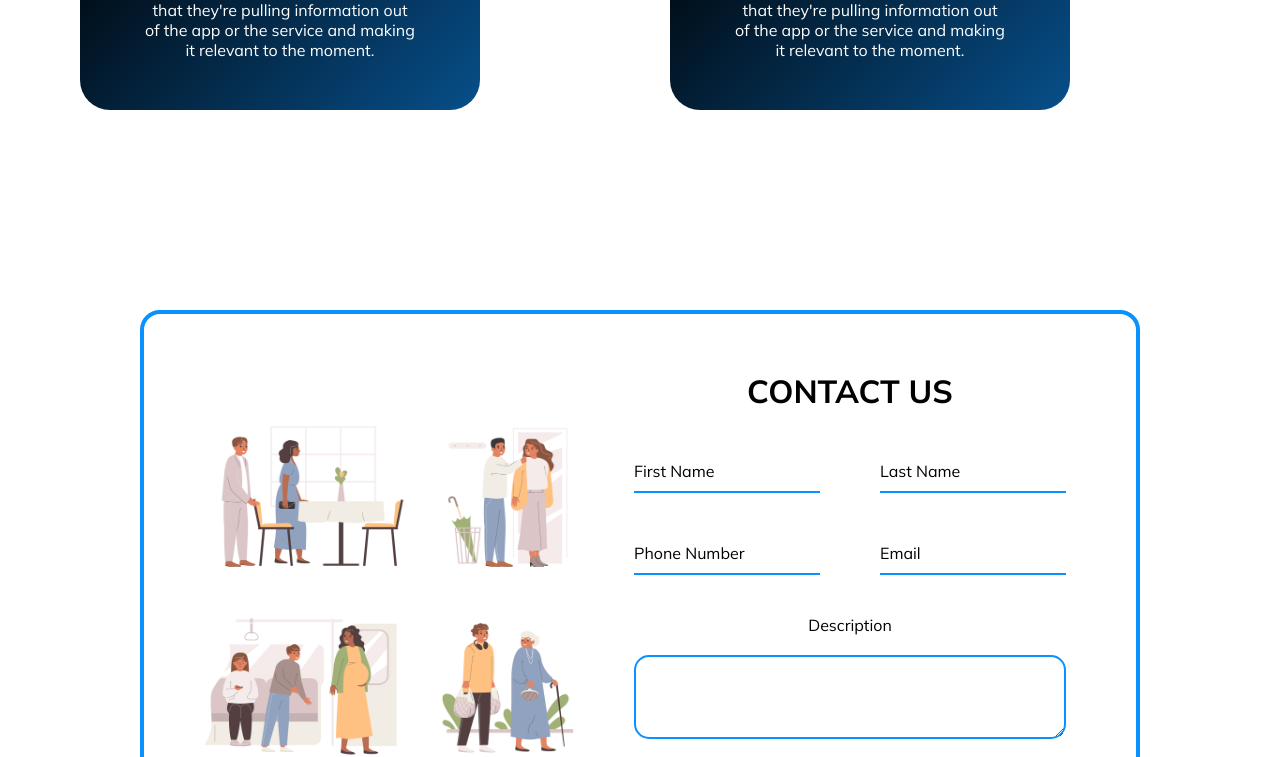
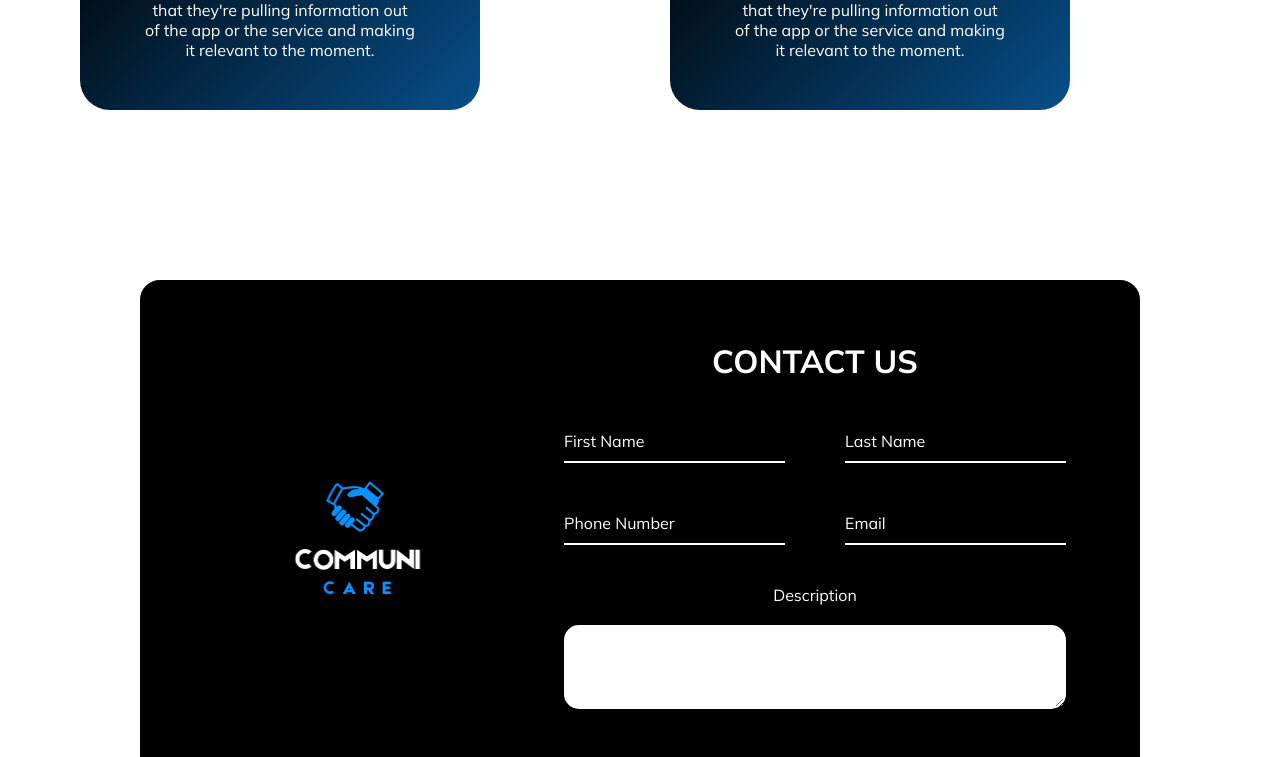
Before and after one commit to CommuniCareSL/CommuniCare-WebApp, a React (Vite) app: page / in a window 1280 px wide. Shown: the part 2480-3237 px from the top of the page. Built offline with nearby package versions, Linux system fonts and the light colour scheme.

Commit message:
Signup login and contact page change

```diff
--- a/src/pages/landingPage/Contact.jsx
+++ b/src/pages/landingPage/Contact.jsx
@@ -1,11 +1,11 @@
 // import React from 'react';
 import '../../styles/pages/landingPage/Contact.css';
-import app from '../../assets/landingPage/contact.png'
+import app from '../../assets/x.png'
 
 
 const Contact = () => {
   return (
-    <div className="contact-body" style={{ paddingTop: "60px" }}>
+    <div className="contact-body" style={{ paddingTop: "0px" }}>
       <div className="contact-wrapper">
         <div className="contact-logo">
           <img src={app} alt="Logo" className="contact-logo" />
@@ -36,7 +36,7 @@ const Contact = () => {
               </div>
             </div>
             <br />
-            <div style={{ display: "flex", flexDirection: "column" }}>
+            <div style={{ display: "flex", flexDirection: "column" }} className='des'>
               <label>Description</label>
               <textarea
                 rows="5"
--- a/src/styles/pages/Login.css
+++ b/src/styles/pages/Login.css
@@ -17,17 +17,17 @@
   align-items: center;
   justify-content: center;
   margin: 0;
-  background-color: #f0f0f0;
+  background:linear-gradient(135deg, #000000, #074f8a);
 }
 
 .login-container {
   display: flex;
   width: 800px;
   height: 500px;
-  background: #1b1b1b;
+  background: #000000;
   border: 1px solid black;
   border-radius: 15px;
-  box-shadow: 0 0 10px rgba(0, 0, 0, 0.5);
+  box-shadow: 10px 10px 10px rgba(0, 0, 0, 0.5);
   overflow: hidden;
 }
 
@@ -46,7 +46,7 @@
   width: 50%;
   padding: 40px 35px 60px;
   box-sizing: border-box;
-  background: linear-gradient(to bottom right, #1b1b1b, #272727);
+  background:linear-gradient(135deg, #000000, #074f8a);
 
 }
 
--- a/src/styles/pages/Signup.css
+++ b/src/styles/pages/Signup.css
@@ -17,17 +17,17 @@
   align-items: center;
   justify-content: center;
   margin: 0;
-  background-color: #f0f0f0;
+  background:linear-gradient(135deg, #000000, #074f8a);
 }
 
 .signup-container {
   display: flex;
   width: 800px;
   height: 550px;
-  background: #1b1b1b;
+  background: #000000;
   border: 1px solid black;
   border-radius: 15px;
-  box-shadow: 0 0 10px rgba(0, 0, 0, 0.5);
+  box-shadow: 10px 10px 10px rgba(0, 0, 0, 0.5);
   overflow: hidden;
 }
 
@@ -46,7 +46,7 @@
   width: 50%;
   padding: 40px 35px 60px;
   box-sizing: border-box;
-  background: linear-gradient(to bottom right, #1b1b1b, #272727);
+  background:linear-gradient(135deg, #000000, #074f8a);
 }
 
 .signup-text {
@@ -74,7 +74,8 @@
   padding: 0 15px;
   border-radius: 5px;
   border: 1px solid #444;
-  background: linear-gradient(#333, #222);
+  /* background: linear-gradient(#333, #222); */
+  background: #000000;
 }
 
 .signup-field input:focus {
@@ -102,13 +103,13 @@
   font-weight: 600;
   letter-spacing: 1px;
   cursor: pointer;
-  background: linear-gradient(#333, #222);
+  background: black;
   color: #868686;
   border: 1px solid #444;
 }
 
 .signup-button:hover {
-  color: #0991FF;
+  color: #ffffff;
   border: 1px solid #0991FF;
   box-shadow: 0 0 5px rgba(0, 145, 255, 0.3), 0 0 10px rgba(0, 145, 255, 0.2),
     0 0 15px rgba(0, 145, 255, 0.1), 0 2px 0 black;
--- a/src/styles/pages/landingPage/Contact.css
+++ b/src/styles/pages/landingPage/Contact.css
@@ -36,9 +36,11 @@
   padding: 40px;
   margin-top: 70px;
   text-align: justify;
-  border: 4px solid #0991FF;
+  border: 4px solid #000000;
   backdrop-filter: blur(15px);
   -webkit-backdrop-filter: blur(15px);
+  /* background: linear-gradient(135deg, #000000, #074f8a); */
+  background: black;
 }
 
 .contact-logo {
@@ -49,8 +51,8 @@
 }
 
 .contact-logo {
-  width: 420px;
-  height: 380px;
+  width: 350px;
+  height: 500px;
 
 }
 
@@ -67,13 +69,13 @@ form {
 h2 {
   font-size: 2rem;
   margin-bottom: 20px;
-  color: #000000;
+  color: #ffffff;
 }
 
 .contact-input-field {
   position: relative;
   width: 45%;
-  border-bottom: 2.5px solid #0991FF;
+  border-bottom: 2.5px solid #ffffff;
   margin: 20px 30px;
 }
 
@@ -82,7 +84,7 @@ h2 {
   top: 50%;
   left: 0;
   transform: translateY(-50%);
-  color: #000000;
+  color: #ffffff;
   font-size: 16px;
   pointer-events: none;
   transition: 0.25s ease;
@@ -95,7 +97,7 @@ h2 {
   border: none;
   outline: none;
   font-size: 16px;
-  color: #000000;
+  color: #ffffff;
 }
 
 .contact-input-field input:focus ~ label,
@@ -106,12 +108,12 @@ h2 {
 }
 
 .contact-wrapper a {
-  color: #efefef;
+  color: #ffffff;
   text-decoration: none;
 }
 
 .contact-wrapper a:hover {
-  text-decoration: underline #0991FF;
+  text-decoration: underline #ffffff;
 }
 
 button {
@@ -142,7 +144,7 @@ button:hover {
 
 .textarea {
   border-radius: 15px;
-  border: 2px solid #0991FF;
+  border: 2px solid #ffffff;
   margin: 20px 30px;
 }
 
@@ -153,7 +155,7 @@ button:hover {
   border: none;
   outline: none;
   font-size: 16px;
-  color: #000000;
+  color: #ffffff;
 }
 
 .textarea label {
@@ -161,7 +163,7 @@ button:hover {
   top: 50%;
   left: 0;
   transform: translateY(-50%);
-  color: #000000;
+  color: #ffffff;
   font-size: 16px;
   pointer-events: none;
   transition: 0.25s ease;
@@ -173,3 +175,7 @@ button:hover {
   top: 10px;
   transform: translateY(-140%);
 }
+
+.des{
+  color: white;
+}
```
